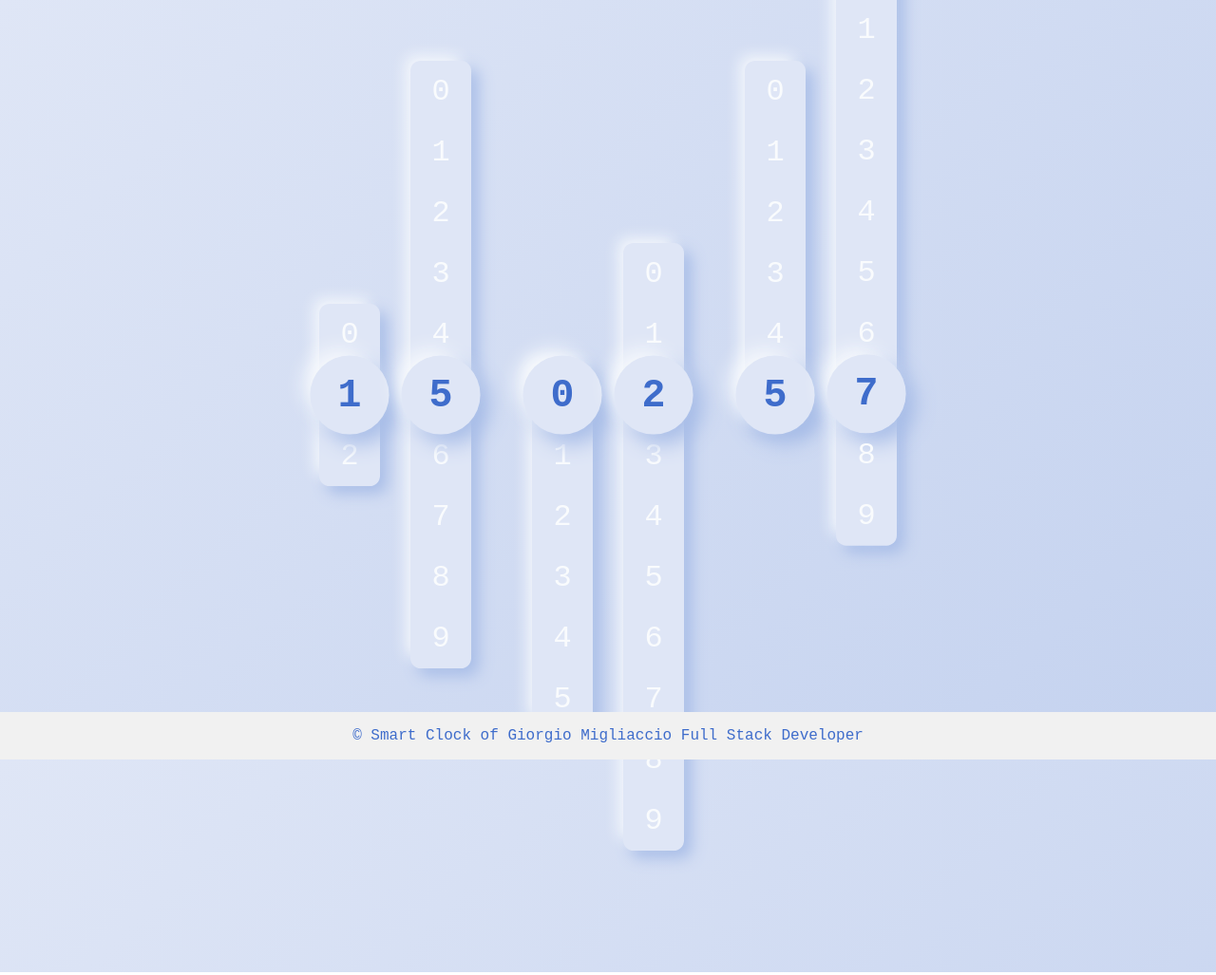
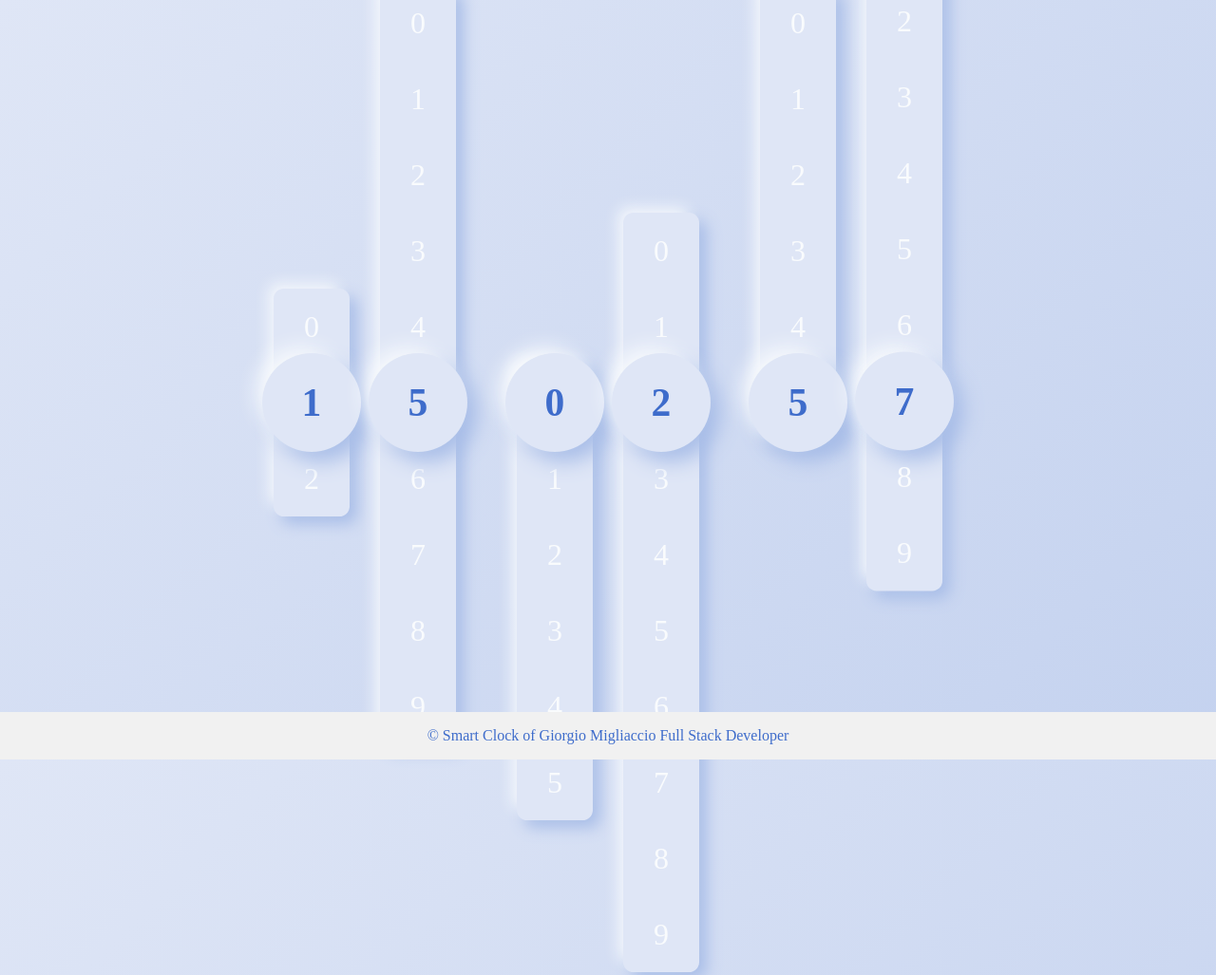
Before and after one commit to GiorgioMigliaccio08/Orologio-Smart, a plain HTML site: page index.html in a window 1280 px wide. Shown: the top 1027 px of the page at 95% size. Drawn offline with Linux system fonts and the light colour scheme; a web font is replaced by a local one.

Commit message:
Final Commit

```diff
--- a/index.html
+++ b/index.html
@@ -3,6 +3,12 @@
   <head>
     <meta charset="UTF-8" />
     <meta name="viewport" content="width=device-width, initial-scale=1.0" />
+    <link rel="preconnect" href="https://fonts.googleapis.com" />
+    <link rel="preconnect" href="https://fonts.gstatic.com" crossorigin />
+    <link
+      href="https://fonts.googleapis.com/css2?family=Big+Shoulders+Inline:opsz,wght@10..72,100..900&display=swap"
+      rel="stylesheet"
+    />
     <title>Smart Clock</title>
     <link rel="stylesheet" href="style.css" />
   </head>
--- a/main.js
+++ b/main.js
@@ -1,5 +1,5 @@
 const strips = [...document.querySelectorAll(".strip")];
-const numberSize = "8";
+const numberSize = "10";
 
 function highlight(strip, d) {
   strips[strip]
--- a/style.css
+++ b/style.css
@@ -4,7 +4,10 @@
   margin: 0;
 }
 body {
-  font-family: "Roboto Mono", monospace;
+  font-family: "Abril Fatface", serif;
+  font-weight: 400;
+  font-style: normal;
+
   font-size: 4vmin;
   min-height: 100vh;
   display: grid;
@@ -23,8 +26,8 @@
 }
 .number {
   user-select: none;
-  width: 8vmin;
-  height: 8vmin;
+  width: 10vmin;
+  height: 10vmin;
   display: grid;
   place-items: center;
   color: #f9fbfd;
@@ -54,7 +57,9 @@
 }
 
 footer {
-  font-family: "Roboto Mono", monospace;
+  font-family: "Abril Fatface", serif;
+  font-weight: 400;
+  font-style: normal;
   font-size: 2vmin;
   color: #3e6ccb;
   padding: 2vmin 0;
```
